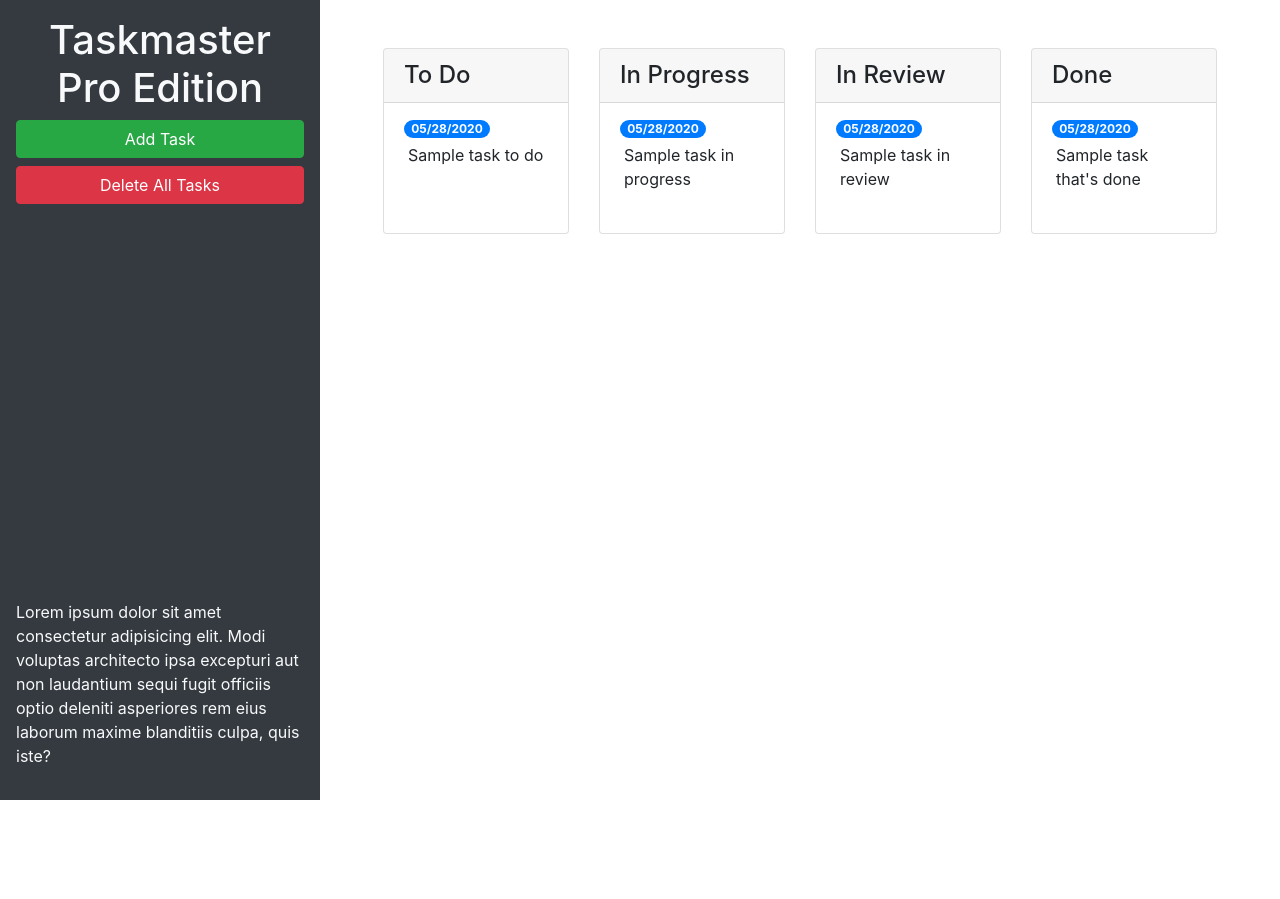
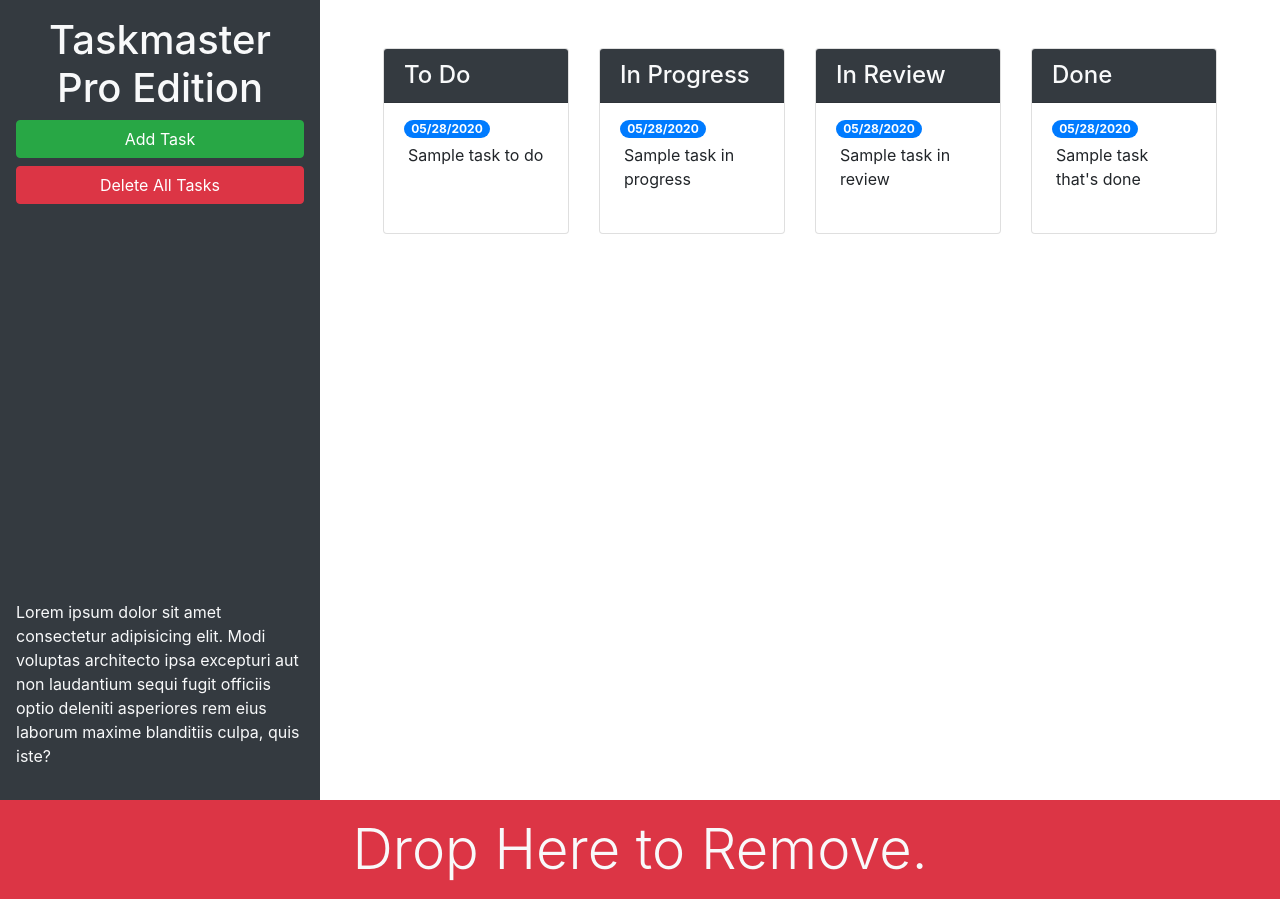
Before and after one commit to bems2588/taskmaster-pro, a plain HTML site: page index.html in a window 1280 px wide. Before the commit the page ends 800 px from the top, so only its background shows below. Drawn offline with nearby package versions, Linux system fonts and the light colour scheme.

Commit message:
add trash section

```diff
--- a/index.html
+++ b/index.html
@@ -13,22 +13,22 @@
 <body>
 
   <div class="row min-vh-100 no-gutters">
-    <header class="col-12 col-lg-3 bg-dark text-light d-flex flex-column p-4 p-lg-3">
+    <header class="col-12 col-lg-3 bg-dark text-light sticky-top d-flex flex-column p-4 p-lg-3">
       <h1 class="text-center">Taskmaster Pro Edition</h1>
       <button id="create-task" class="btn btn-block btn-success" data-toggle="modal" data-target="#task-form-modal">Add
         Task</button>
       <button id="remove-tasks" class="btn btn-block btn-danger">Delete All Tasks</button>
-      <p class="mt-auto">Lorem ipsum dolor sit amet consectetur adipisicing elit. Modi voluptas architecto ipsa
+      <p class="mt-auto d-none d-lg-block">Lorem ipsum dolor sit amet consectetur adipisicing elit. Modi voluptas architecto ipsa
         excepturi aut non
         laudantium sequi fugit officiis optio deleniti asperiores rem eius laborum maxime blanditiis culpa, quis iste?
       </p>
     </header>
-    <main class="col-12 col-lg-9">
+    <main class="col-12 col-lg-9 d-flex flex-column">
       <div class="m-5 row justify-content-around">
         <!--to do start-->
         <div class="col-12 col-md-6 col-xl-3 mb-3">
           <div class="card">
-            <h4 class="card-header">
+            <h4 class="card-header bg-dark text-light">
               To Do
             </h4>
             <ul id="list-toDo" class="list-group list-group-flush">
@@ -42,7 +42,7 @@
           <!--in progress end-->
           <div class="col-12 col-md-6 col-xl-3 mb-3">
             <div class="card">
-              <h4 class="card-header">
+              <h4 class="card-header bg-dark text-light">
                 In Progress
               </h4>
               <ul id="list-inProgress" class="list-group list-group-flush">
@@ -56,7 +56,7 @@
            <!-- in review start -->
            <div class="col-12 col-md-6 col-xl-3 mb-3">
             <div class="card">
-              <h4 class="card-header">
+              <h4 class="card-header bg-dark text-light">
                 In Review
               </h4>
               <ul id="list-inReview" class="list-group list-group-flush">
@@ -71,7 +71,7 @@
           <!-- done start -->
           <div class="col-12 col-md-6 col-xl-3 mb-3">
             <div class="card">
-              <h4 class="card-header">
+              <h4 class="card-header bg-dark text-light">
                 Done
               </h4>
               <ul id="list-done" class="list-group list-group-flush">
@@ -84,6 +84,11 @@
           </div>
           <!-- done end -->
         </div>
+        </div>
+        <div id="trash">
+          <div class="mt-auto w-100 bg-danger p-3 text-center text-light display-4">
+            Drop Here to Remove.
+          </div>
         </div>
     </main>
   </div>
```
